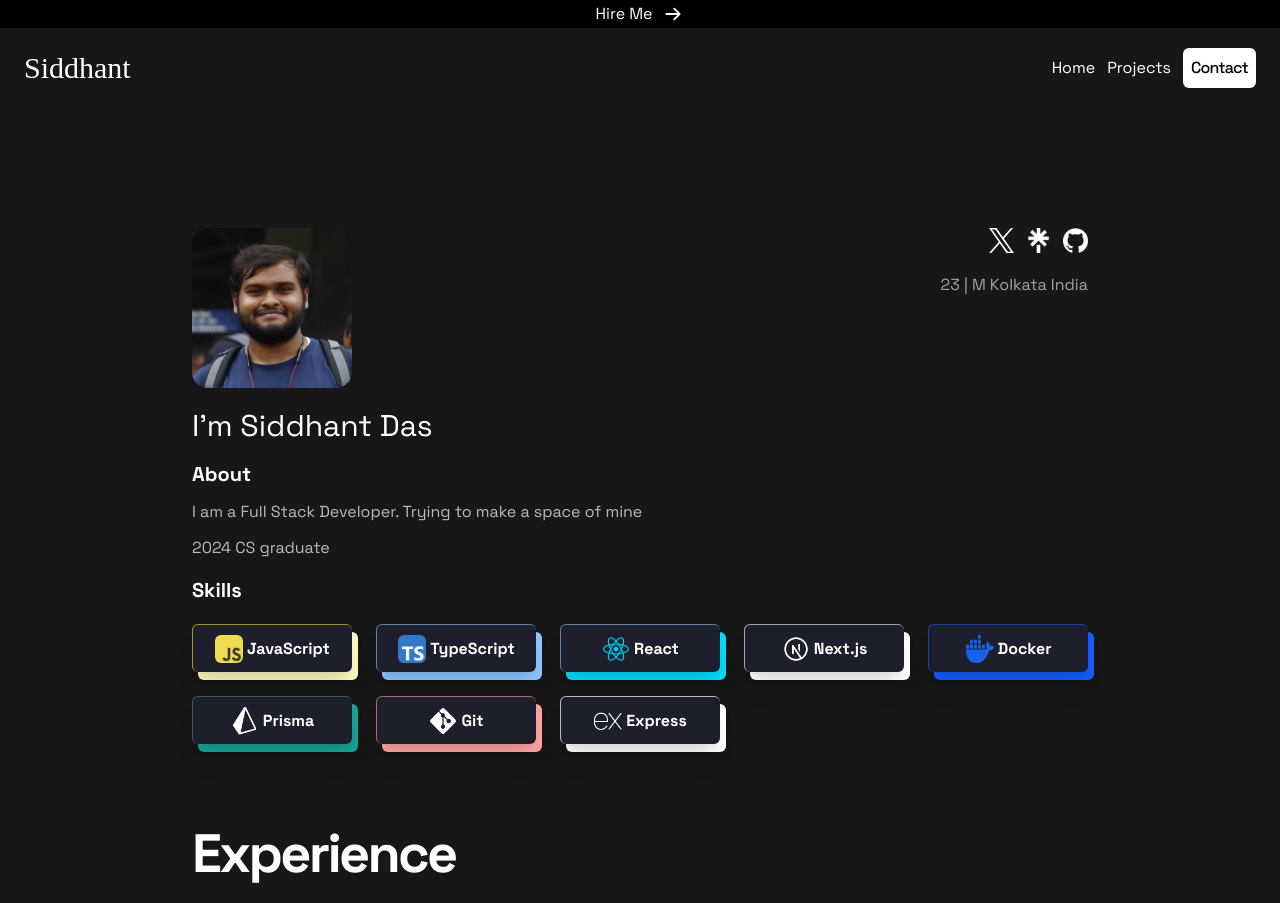
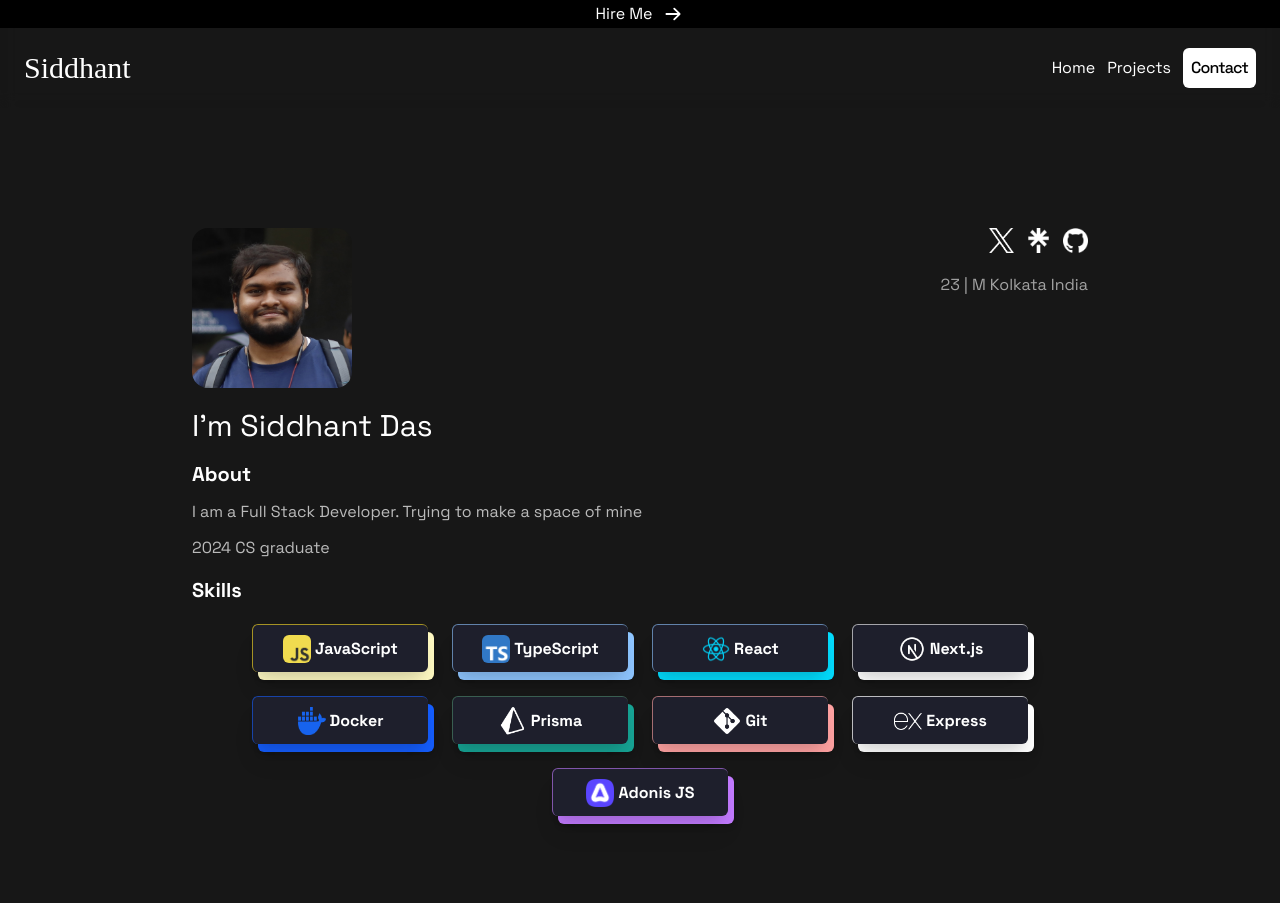
Before and after one commit to SiddhantDas18/portfolio-3.0, a Next.js app: page / in a window 1280 px wide. Shown: the top 903 px of the page. Built offline with nearby package versions, Linux system fonts and the light colour scheme; no server answers; a web font is replaced by a local one.

Commit message:
feat: Add Adonis JS skill and refactor skills section layout from grid to flexbox.

```diff
--- a/Sections/Hero.tsx
+++ b/Sections/Hero.tsx
@@ -13,6 +13,7 @@ import Git from "@/Assets/git.png"
 import Express from "@/Assets/exjs.png"
 import Prisma from "@/Assets/prisma.png"
 import Github from '@/Assets/github-white-icon.png'
+import Adonis from "@/Assets/adonis.png"
 
 export default function HeroElement() {
     return <section className="my-10 pt-20 px-10 md:px-40" id="hero">
@@ -66,10 +67,10 @@ export default function HeroElement() {
                 <div className="pt-4">
                     <h2 className="text-xl font-bold">Skills</h2>
                     <div className="pt-5">
-                        <div className="grid grid-cols-2 md:grid-cols-3 lg:grid-cols-5 gap-4 md:gap-6 gap-y-8">
+                        <div className="flex flex-wrap justify-center gap-4 md:gap-6">
                             <motion.div
                                 whileHover={{ scale: 1.08 }}
-                                className="relative h-12 w-full"
+                                className="relative h-12 w-36 md:w-44"
                             >
                                 <div className="absolute top-2 left-1.5 h-12 w-full bg-yellow-100 text-black shadow-md rounded-md"></div>
                                 <div className="absolute top-0 left-0 h-12 w-full bg-[#1e1f2c] text-center text-white border-yellow-300/60 border-t border-l shadow-xl rounded-md flex items-center justify-center font-bold gap-1">
@@ -80,7 +81,7 @@ export default function HeroElement() {
 
                             <motion.div
                                 whileHover={{ scale: 1.08 }}
-                                className="relative h-12 w-full"
+                                className="relative h-12 w-36 md:w-44"
                             >
                                 <div className="absolute top-2 left-1.5 h-12 w-full bg-blue-300 text-black shadow-md rounded-md"></div>
                                 <div className="absolute top-0 left-0 h-12 w-full bg-[#1e1f2c] text-center text-white border-blue-300/60 border-t border-l shadow-xl rounded-md flex items-center justify-center font-bold gap-1">
@@ -92,7 +93,7 @@ export default function HeroElement() {
                             <motion.div
                                 whileHover={{ scale: 1.08 }}
                                 whileDrag={{}}
-                                className="relative h-12 w-full"
+                                className="relative h-12 w-36 md:w-44"
                             >
                                 <div className="absolute top-2 left-1.5 h-12 w-full bg-[#03dbfd] text-black shadow-md rounded-md"></div>
                                 <div className="absolute top-0 left-0 h-12 w-full bg-[#1e1f2c] text-center text-white border-blue-300/60 border-t border-l shadow-xl rounded-md flex items-center justify-center font-bold gap-1">
@@ -103,7 +104,7 @@ export default function HeroElement() {
 
                             <motion.div
                                 whileHover={{ scale: 1.08 }}
-                                className="relative h-12 w-full"
+                                className="relative h-12 w-36 md:w-44"
                             >
                                 <div className="absolute top-2 left-1.5 h-12 w-full bg-white text-black shadow-md rounded-md"></div>
                                 <div className="absolute top-0 left-0 h-12 w-full bg-[#1e1f2c] text-center text-white border-white/60 border-t border-l shadow-xl rounded-md flex items-center justify-center font-bold gap-1">
@@ -114,7 +115,7 @@ export default function HeroElement() {
 
                             <motion.div
                                 whileHover={{ scale: 1.08 }}
-                                className="relative h-12 w-full"
+                                className="relative h-12 w-36 md:w-44"
                             >
                                 <div className="absolute top-2 left-1.5 h-12 w-full bg-blue-600 text-black shadow-md rounded-md"></div>
                                 <div className="absolute top-0 left-0 h-12 w-full bg-[#1e1f2c] text-center text-white border-blue-600/60 border-t border-l shadow-xl rounded-md flex items-center justify-center font-bold gap-1">
@@ -125,7 +126,7 @@ export default function HeroElement() {
 
                             <motion.div
                                 whileHover={{ scale: 1.08 }}
-                                className="relative h-12 w-full"
+                                className="relative h-12 w-36 md:w-44"
                             >
                                 <div className="absolute top-2 left-1.5 h-12 w-full bg-[#17a394] text-black shadow-md rounded-md"></div>
                                 <div className="absolute top-0 left-0 h-12 w-full bg-[#1e1f2c] text-center text-white border-green-300/30 border-t border-l shadow-xl rounded-md flex items-center justify-center font-bold gap-1">
@@ -136,7 +137,7 @@ export default function HeroElement() {
 
                             <motion.div
                                 whileHover={{ scale: 1.08 }}
-                                className="relative h-12 w-full"
+                                className="relative h-12 w-36 md:w-44"
                             >
                                 <div className="absolute top-2 left-1.5 h-12 w-full bg-red-300 text-black shadow-md rounded-md"></div>
                                 <div className="absolute top-0 left-0 h-12 w-full bg-[#1e1f2c] text-center text-white border-red-300/60 border-t border-l shadow-xl rounded-md flex items-center justify-center font-bold gap-1">
@@ -147,12 +148,23 @@ export default function HeroElement() {
 
                             <motion.div
                                 whileHover={{ scale: 1.08 }}
-                                className="relative h-12 w-full"
+                                className="relative h-12 w-36 md:w-44"
                             >
                                 <div className="absolute top-2 left-1.5 h-12 w-full bg-white text-black shadow-md rounded-md"></div>
                                 <div className="absolute top-0 left-0 h-12 w-full bg-[#1e1f2c] text-center text-white border-white/70 border-t border-l shadow-xl rounded-md flex items-center justify-center font-bold gap-1">
                                     <Image src={Express} alt="Express" className="h-7 w-7 rounded-md" />
                                     Express
+                                </div>
+                            </motion.div>
+
+                            <motion.div
+                                whileHover={{ scale: 1.08 }}
+                                className="relative h-12 w-36 md:w-44"
+                            >
+                                <div className="absolute top-2 left-1.5 h-12 w-full bg-purple-400 text-black shadow-md rounded-md"></div>
+                                <div className="absolute top-0 left-0 h-12 w-full bg-[#1e1f2c] text-center text-white border-purple-400/60 border-t border-l shadow-xl rounded-md flex items-center justify-center font-bold gap-1">
+                                    <Image src={Adonis} alt="Adonis" className="h-7 w-7 rounded-md" />
+                                    Adonis JS
                                 </div>
                             </motion.div>
                         </div>
```
Also changed, not shown: Assets/adonis.png (added).
